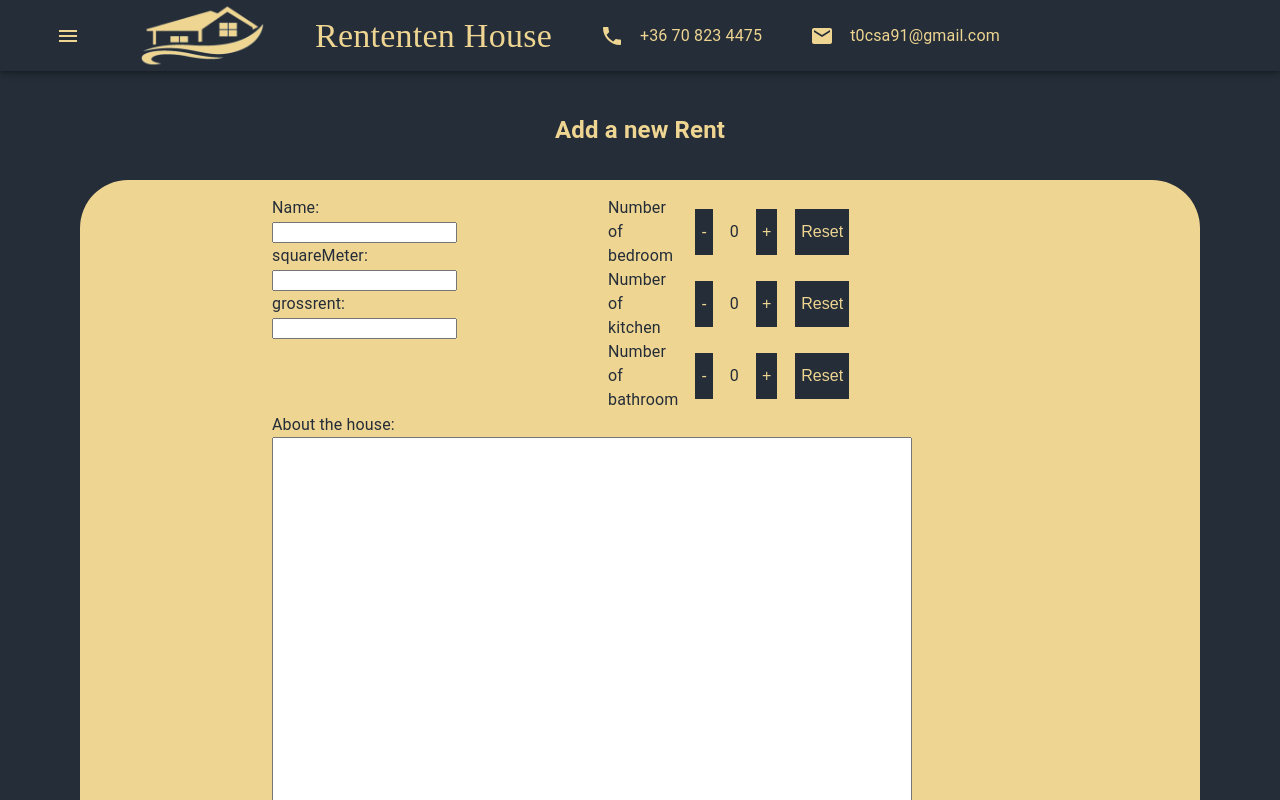
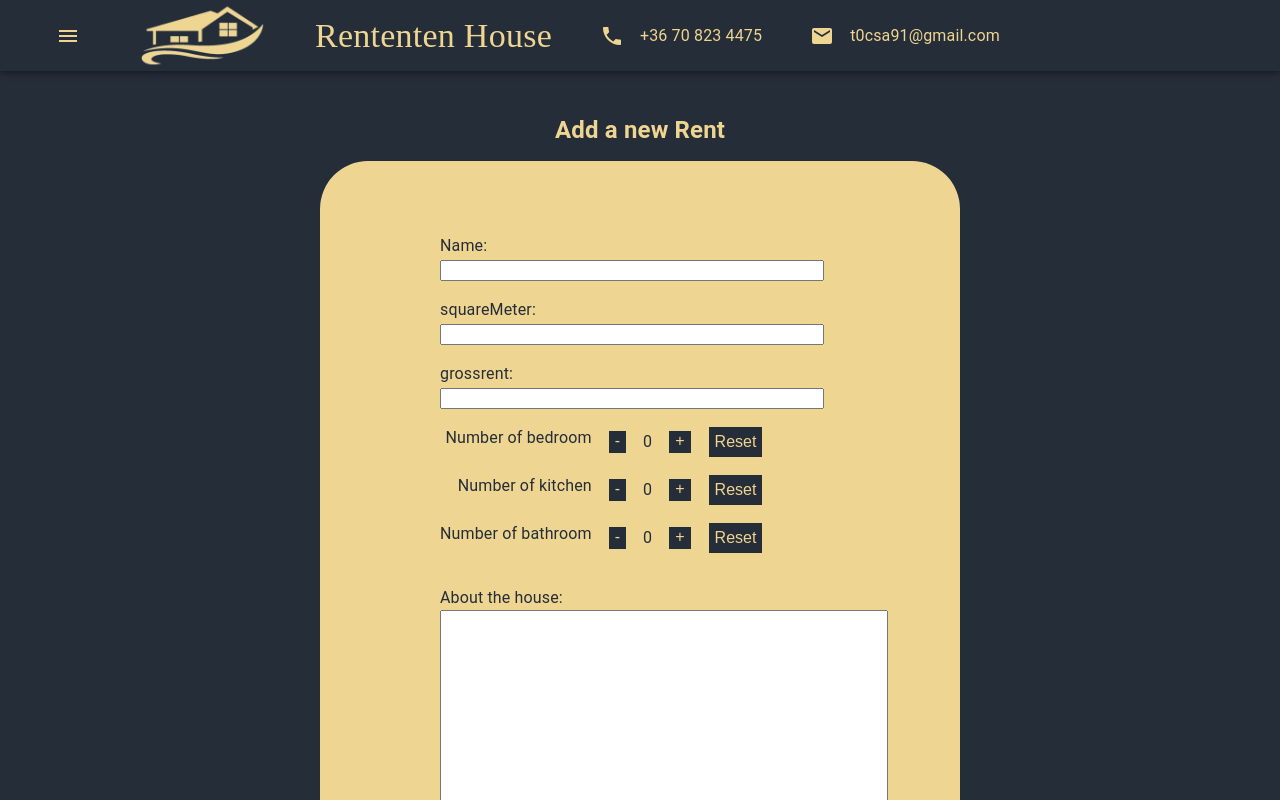
Before and after one commit to tenull/rentappp, a React (Create React App) app in the folder Frontend/: page /create in a window 1280 px wide. Shown: the top 800 px of the page. Built offline with nearby package versions, Linux system fonts and the light colour scheme.

Commit message:
some css updated

```diff
--- a/Frontend/src/components/HouseList.jsx
+++ b/Frontend/src/components/HouseList.jsx
@@ -172,12 +172,13 @@ const HouseList = ({ houses, BasicModal, props, }) => {
 
   return (
     <div className="main">
-      <div className="favorite-box"><button onClick={() => {
-        setTrigger(!trigger);
-      }}><FavoriteIcon /><p>{countFavorite === 0 ? countFavorite === '' : countFavorite}</p> </button></div>
+      <div className="main-box">
+
       <div className="searchfiled">
+
         <div className="rental">
           {" "}
+
           <div className="rental-number">{result}</div> available rentals{" "}
         </div>
         <div className="inputfilter">
@@ -247,6 +248,10 @@ const HouseList = ({ houses, BasicModal, props, }) => {
             </div>
           </div>
         )}
+      </div>
+      <div className="favorite-box"><button onClick={() => {
+        setTrigger(!trigger);
+      }}><FavoriteIcon /><p>{countFavorite === 0 ? countFavorite === '' : countFavorite}</p> </button></div>
       </div>
 
       {/* <RangeSlider /> */}
--- a/Frontend/src/index.css
+++ b/Frontend/src/index.css
@@ -137,62 +137,105 @@ button:hover {
   justify-content: center;
  margin :0
 }
+.create-main{
+  display: flex;
+  flex-direction: column;
+  align-items: center;
+
+}
 
 .create {
   display: flex;
+  flex-direction: column;
+  justify-content: center;
+padding-left: 3rem;
   color: #242d38;
   background-color: #efd592;
-  margin-top: 2rem;
-  margin-left: 5rem;
-  margin-right: 5rem;
-  padding-left: 12rem;
-  padding-top: 1rem;
+  margin-top: 1vw;
+  margin-left: 4vw;
+  margin-right: 4vw;
   padding-bottom: 1rem;
-  border-radius: 3rem
+  border-radius: 3rem;
+  width:50vw;
+  height: 130vh;
+  margin-bottom: 35rem;
+  align-items: center;
+
+
 }
 
-.create form {
+/* .create form {
   display: flex;
   flex-direction: column;
   max-width: 250px;
   gap: 1px;
-}
+} */
 
 .create-container{
 display: flex;
 
 
 }
-
+.create input{
+  width: 30vw;
+}
 .main-information{
   display: flex;
   flex-direction: column;
-  width: 1rem;
+ align-items: flex-start;
+ gap: 1rem;
 
 
 }
 .test{
 display: flex;
-gap: 20rem;
+gap: 1rem;
+flex-wrap: wrap;
+width: 25vw;
+margin-bottom: 2rem;
+justify-content: space-between;
 }
 .counter{
   display: flex;
+  flex-wrap: wrap;
   gap: 1rem;
 }
-
+.counter2{
+  display: flex;
+  flex-direction: column;
+  align-items: flex-end;
+  gap:1rem
+}
 
 .btn__container {
   display: flex;
-  width: 1rem;
+  width: 0.2rem;
   gap: 1rem;
   align-items: center;
-
+  flex-wrap: nowrap;
+  flex-direction: row;
+  justify-content: flex-start;
+}
+.control__btn{
+  height: 1.5rem;
+  display: flex;
+  flex-wrap: wrap;
+}
+.reset{
+  height: 2rem;
 }
 .upload{
   display: flex;
   flex-direction: column;
-  align-items: flex-end;
+  align-items: center;
 }
+
+.upload input{
+  display: flex;
+  justify-content: center;
+
+}
+
 /* .create{
   display: flex;
   flex-direction: column;
@@ -221,6 +264,7 @@ gap: 20rem;
   justify-content: center;
   align-items: center;
   gap: 10px;
+  flex-wrap: wrap;
 }
 
 .inputfilter input {
@@ -379,13 +423,15 @@ gap: 20rem;
   margin: 0;
   background-color: #efd592;
   color: #242d38;
-  width: 42rem;
+  width: 65vw;
   display: flex;
   flex-direction: column;
   align-items: center;
   justify-content: center;
   margin-bottom: 5rem;
   border-radius: 1rem;
+  flex-wrap: wrap;
+
 }
 .rental {
   display: flex;
@@ -395,6 +441,7 @@ gap: 20rem;
   justify-content: center;
   font-weight: bolder;
   opacity: 1;
+
 }
 .rental-number {
   font-size: 5.5rem;
@@ -402,8 +449,8 @@ gap: 20rem;
   opacity: 1;
 }
 .rent-text {
-  width: 40rem;
-  height: 30rem;
+  width: 35vw;
+  height: 50vh;
 }
 
 
@@ -431,13 +478,13 @@ gap: 20rem;
   right: 18rem;
   padding: 3rem;
   width: 100%;
-  max-width: 640px;
+  max-width: 50vw;
   background-color: #efd592;
   color: #242d38;
   border-radius: 1rem;
   border: 1px solid #242d38;
   overflow-y: scroll;
-height: 500px;
+  height: 60vh;
 }
 
 
@@ -463,21 +510,50 @@ height: 500px;
 }
 
 .favorite-box{
-  position: relative;
-  left:25rem;
   background-color: #efd592;
-  width: 1rem;
+  width: 4rem;
   height: 1rem;
   display: flex;
+  align-items: center;
+  margin-bottom: 5rem;
 
+}
+.favorite-box button{
+  width: 6rem;
+  padding-top: 0.5rem;
 
 }
 
 .favorite-box p {
-  display: flex;
-  position: absolute;
-  left: 1.8rem;
-  bottom: -0.8rem;
+  position: relative;
+  left: 1rem;
+  bottom: 2.5rem;
   font-size: 0.8rem;
 
 }
+.main-box{
+  display: flex;
+  justify-content: space-around;
+  gap: 2rem;
+  flex-wrap: wrap;
+}
+.about-thehouse{
+  display: flex;
+  flex-direction: column;
+  margin-bottom: 2rem;
+}
+.create form {
+  display: flex;
+  flex-direction: column;
+align-items:flex-start;
+
+}
+
+.favorite__list h2{
+  margin: 0;
+
+}
+
+html{
+  background-color: #242d38;
+}
```
Also changed, not shown: 1 other file (tests, documents, lock files or other folders).
